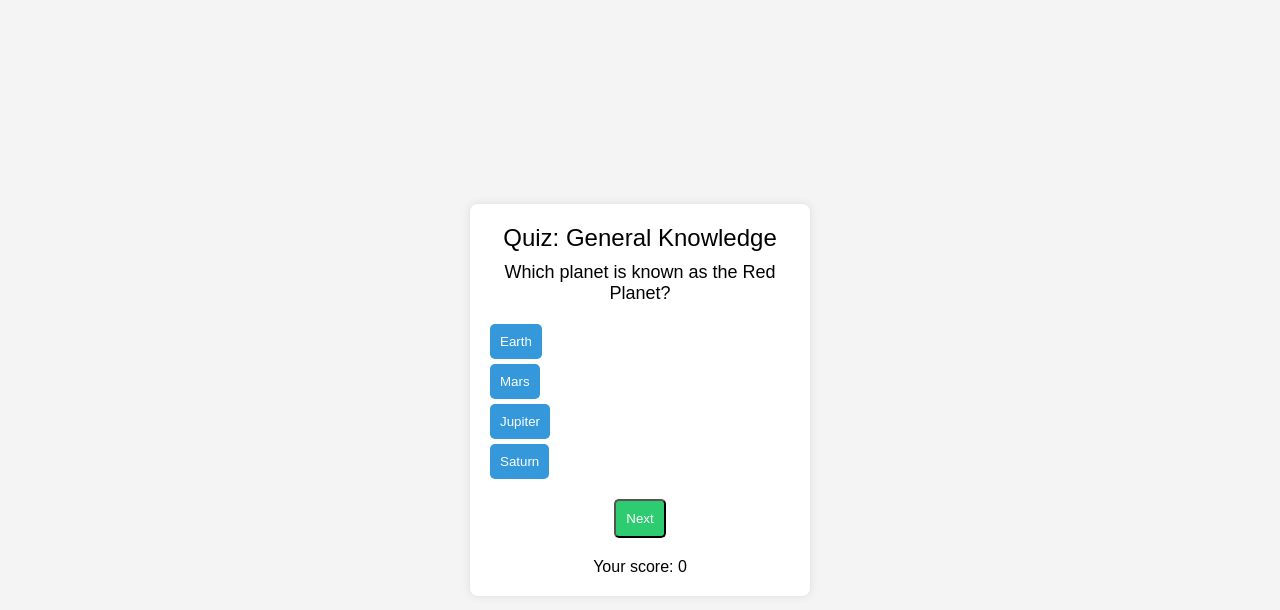
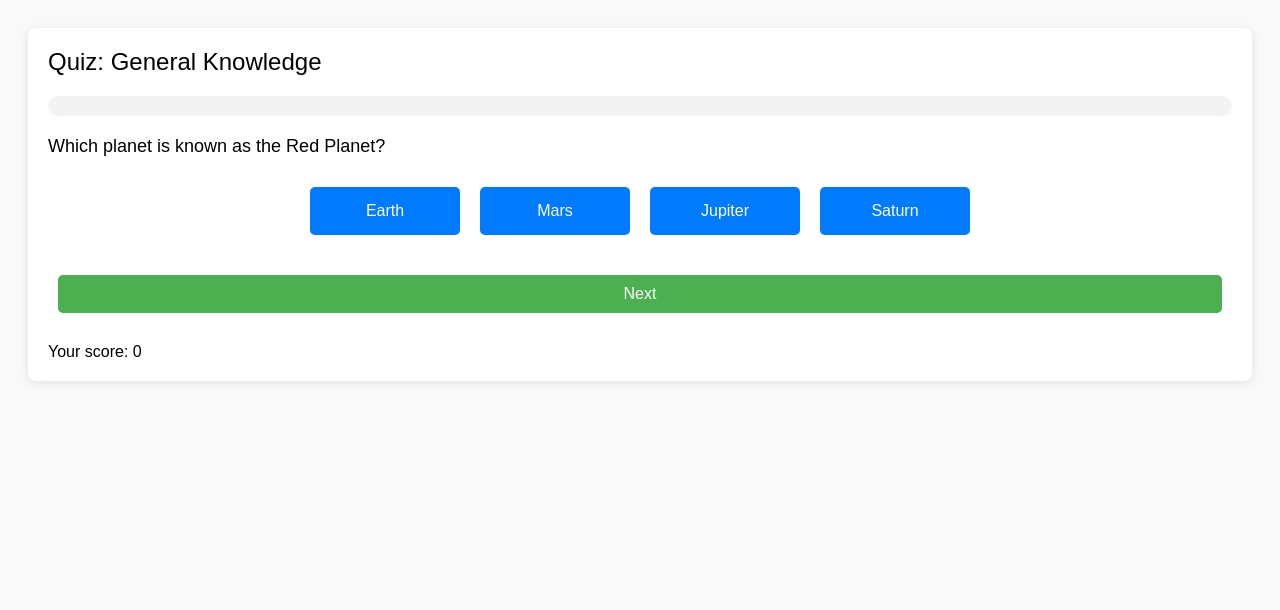
Before and after one commit to fitszimoon/Ethanolasfuelquizzez, a plain HTML site: page index.html in a window 1280 px wide. Drawn offline with Linux system fonts and the light colour scheme.

Commit message:
Update index.html

```diff
--- a/index.html
+++ b/index.html
@@ -4,22 +4,128 @@
     <meta charset="UTF-8">
     <meta name="viewport" content="width=device-width, initial-scale=1.0">
     <title>Quiz Website</title>
-    <link rel="stylesheet" href="styles.css">
+    <style>
+        body {
+            font-family: Arial, sans-serif;
+            padding: 20px;
+            background-color: #f9f9f9; /* Light background for contrast */
+        }
+
+        .quiz-container {
+            background-color: white;
+            padding: 20px;
+            border-radius: 8px;
+            box-shadow: 0 2px 10px rgba(0, 0, 0, 0.1);
+        }
+
+        #quiz-title {
+            font-size: 24px;
+            margin-bottom: 20px;
+        }
+
+        /* Styles for the options */
+        .options {
+            display: flex; /* Use flexbox for alignment */
+            justify-content: center; /* Center the buttons horizontally */
+            flex-wrap: wrap; /* Allow buttons to wrap if necessary */
+            margin: 20px 0; /* Spacing around the options */
+        }
+
+        .option {
+            padding: 15px 30px; /* Adjust padding for better size */
+            font-size: 16px; /* Consistent font size */
+            border: none; /* Remove default border */
+            border-radius: 5px; /* Rounded corners */
+            background-color: #007bff; /* Blue background color */
+            color: white; /* White text color */
+            cursor: pointer; /* Pointer on hover */
+            margin: 10px; /* Space between buttons */
+            flex: 0 1 150px; /* Grow and shrink as needed, with a base width of 150px */
+            transition: background-color 0.3s; /* Smooth background color change on hover */
+        }
+
+        .option:hover {
+            background-color: #0056b3; /* Darker blue on hover */
+        }
+
+        /* Style for the navigation buttons (Back and Next) */
+        .nav-button {
+            padding: 10px 20px;
+            font-size: 16px;
+            border: none;
+            border-radius: 5px;
+            background-color: #4caf50; /* Same green background for both */
+            color: white; /* Text color */
+            cursor: pointer; /* Pointer on hover */
+            margin: 10px;
+            flex: 1; /* Allow buttons to grow equally */
+        }
+
+        .nav-button:hover {
+            background-color: #45a049; /* Darker green on hover */
+        }
+
+        /* Align buttons using flexbox */
+        .button-container {
+            display: flex; /* Use flexbox for alignment */
+            justify-content: space-between; /* Place buttons at opposite ends */
+            margin: 20px 0; /* Spacing around the buttons */
+        }
+
+        /* Styles for the progress bar */
+        .progress-bar-container {
+            width: 100%;
+            background-color: #f3f3f3;
+            border-radius: 25px;
+            margin-bottom: 20px;
+            height: 20px;
+        }
+
+        #progress-bar {
+            width: 0%;
+            height: 100%;
+            background-color: #4caf50;
+            border-radius: 25px;
+        }
+
+        /* Style for the question text */
+        #question {
+            font-size: 18px;
+            margin-bottom: 10px;
+        }
+
+        /* Style for the score display */
+        #score-container {
+            font-size: 16px;
+            margin-top: 20px;
+        }
+    </style>
 </head>
 <body>
     <div class="quiz-container" id="quiz">
         <div id="quiz-title">Quiz: General Knowledge</div>
+
+        <!-- Progress Bar -->
+        <div class="progress-bar-container">
+            <div id="progress-bar"></div>
+        </div>
+
         <div id="question">Question text here</div>
+
+        <!-- Options Buttons -->
         <div class="options">
             <button class="option" onclick="checkAnswer(0)">Option 1</button>
             <button class="option" onclick="checkAnswer(1)">Option 2</button>
             <button class="option" onclick="checkAnswer(2)">Option 3</button>
             <button class="option" onclick="checkAnswer(3)">Option 4</button>
         </div>
-        <div>
-            <button id="back" onclick="goBack()" style="display: none;">Back</button> <!-- Back button -->
-            <button id="submit" onclick="nextQuestion()">Next</button>
+
+        <!-- Button container for Back and Next buttons -->
+        <div class="button-container">
+            <button id="back" onclick="goBack()" class="nav-button" style="display: none;">Back</button>
+            <button id="submit" onclick="nextQuestion()" class="nav-button">Next</button>
         </div>
+
         <div id="score-container">
             Your score: <span id="score">0</span>
         </div>
```
